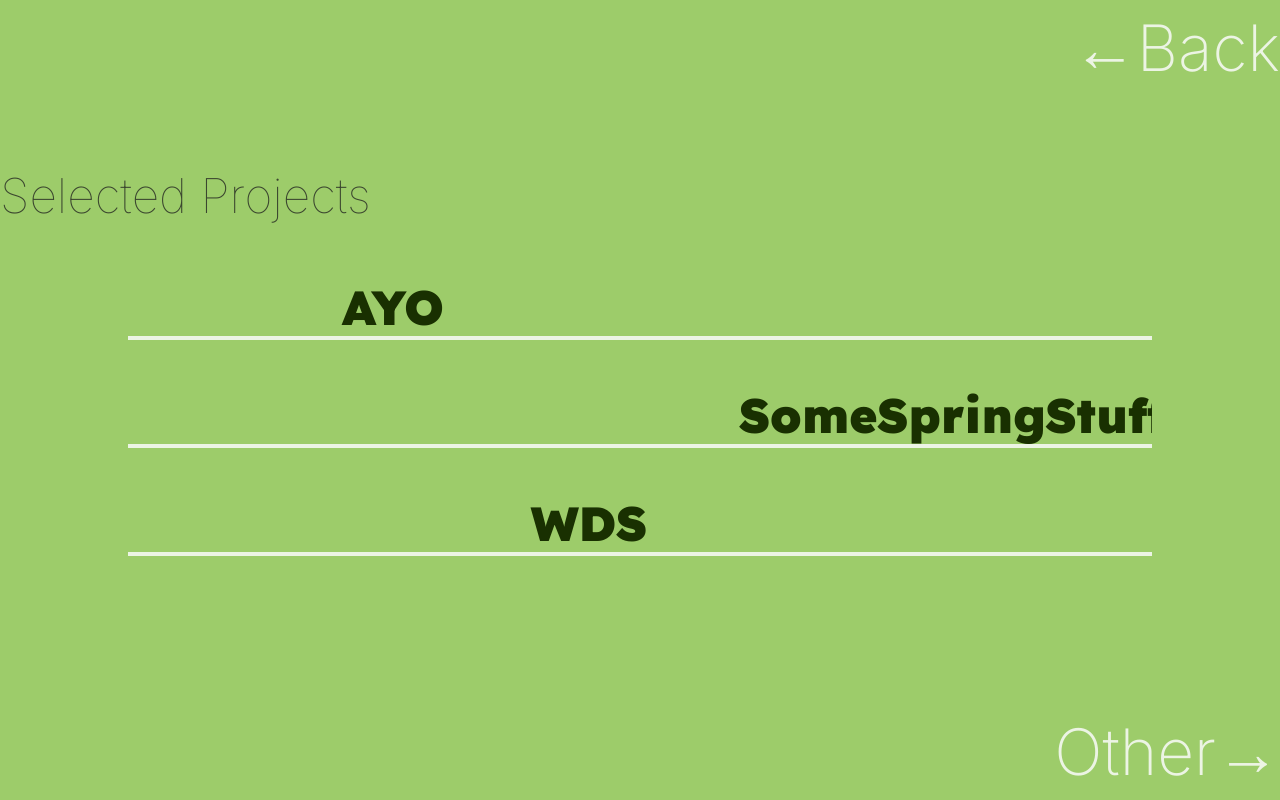
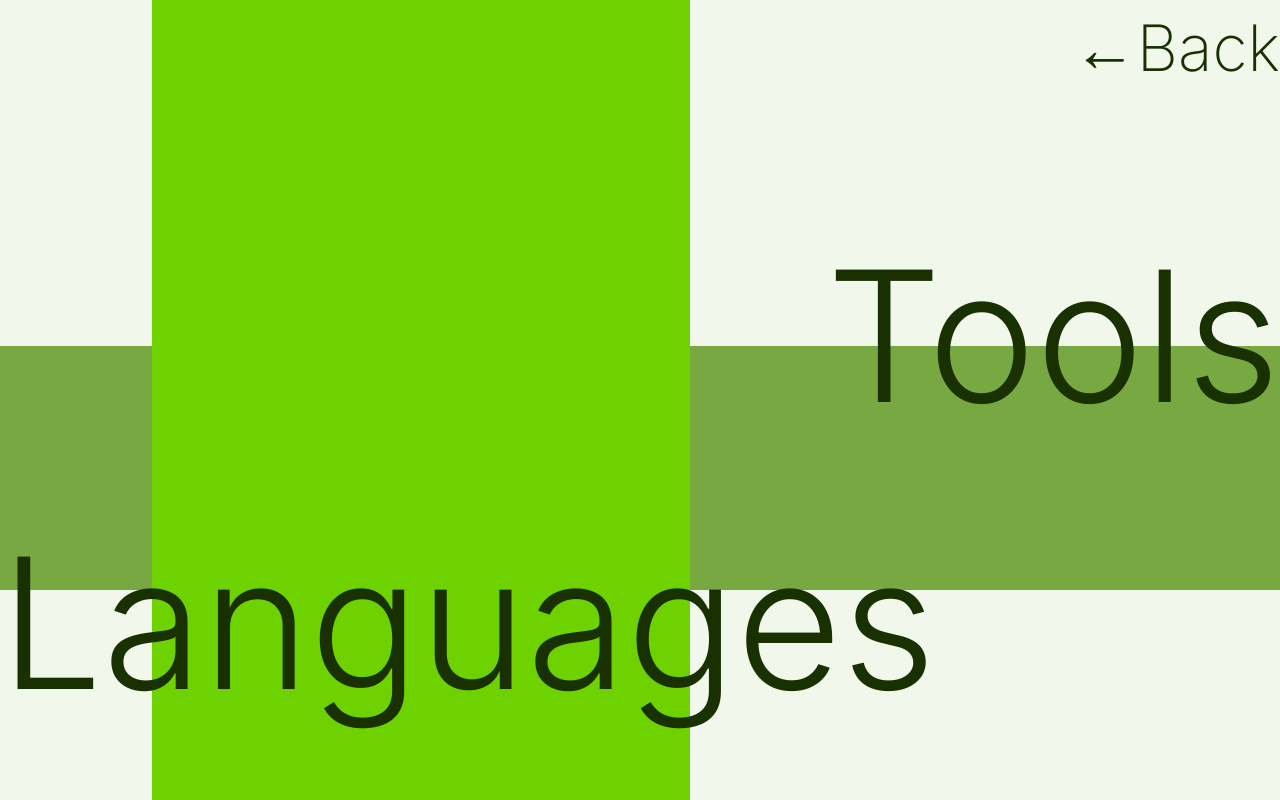
Before and after one commit to adtimokhin/perosnal_wesbsite, a React (Vite) app: page / in a window 1280 px wide. Built offline with nearby package versions, Linux system fonts and the light colour scheme.

Commit message:
Added a page with my skills

```diff
--- a/src/App.jsx
+++ b/src/App.jsx
@@ -15,6 +15,7 @@ import Projects from "./components/Menu/MenuContent/Projects/Projects";
 import ToolsIUsePage from "./components/ToolsIUse/ToolsIUsePage/ToolsIUsePage";
 import NavPage from "./pages/NavPage";
 import ProjectsPage from "./pages/ProjectsPage";
+import ExperiencePage from "./pages/ExperiencePage";
 
 function App() {
   const [menuWindow, setMenuWindow] = useState({
@@ -26,7 +27,8 @@ function App() {
     <>
       <main className="w-screen bg-main-800 flex flex-col justify-center items-center min-h-screen">
         {/* <NavPage /> */}
-        <ProjectsPage />
+        {/* <ProjectsPage /> */}
+        <ExperiencePage />
       </main>
     </>
   );
--- /dev/null
+++ b/src/pages/ExperiencePage.jsx
@@ -0,0 +1,26 @@
+function ExperiencePage() {
+  return (
+    <div className="w-screen h-screen bg-[#F1F7EB] relative">
+      {/* Back button */}
+      <button className="text-[64px] font-display font-extralight absolute top-0 right-0 text-[#193001] hover:text-[#6DD200]">
+        &#8592;Back
+      </button>
+
+      {/* Cool rectangles */}
+      <div className="bg-[#77A842] absolute w-full h-[244px] left-0 top-[346px]"/>
+      <div className="bg-[#6DD200] absolute h-full w-[538px] left-[152px]"/>
+
+
+      {/* Buttons */}
+      <button className="text-[#193001] font-light font-display text-[182px] z-10 absolute bottom-[40px] hover:text-[#F1F7EB] hover:bg-[#7F3549]">
+      Languages
+      </button>
+
+      <button className="text-[#193001] font-light font-display text-[182px] z-10 absolute right-0 top-[200px] hover:text-[#F1F7EB] hover:bg-[#7F3549]">
+      Tools
+      </button>
+    </div>
+  );
+}
+
+export default ExperiencePage;
```
